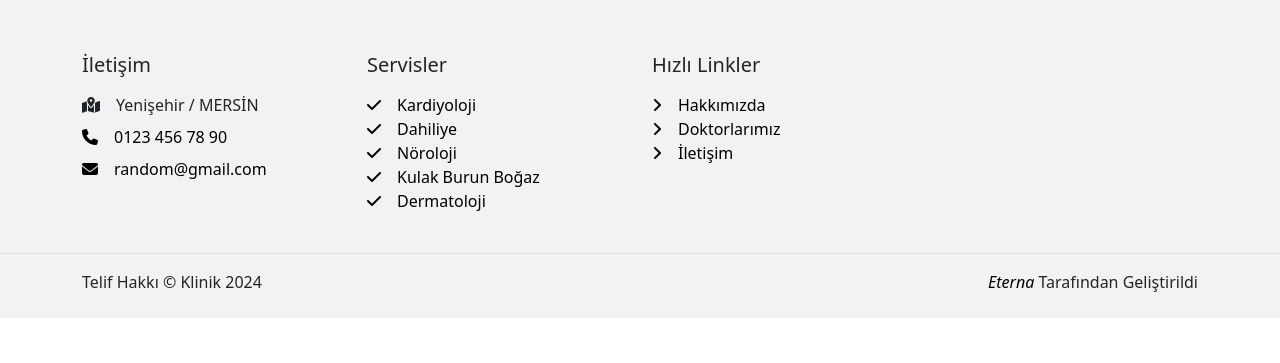
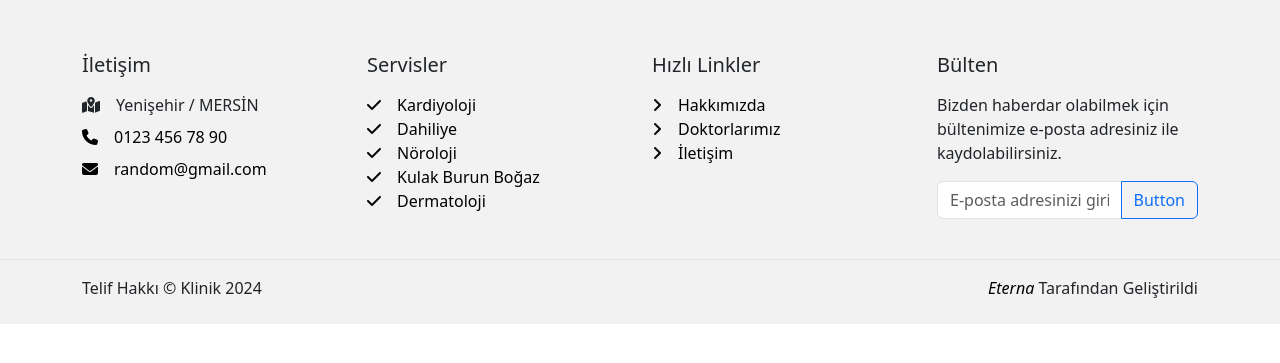
Before and after one commit to ahmetkanbaz/Clinic, a plain HTML site: page index.html in a window 1280 px wide. Shown: the part 91-454 px from the top of the page. Drawn offline with nearby package versions, Linux system fonts and the light colour scheme.

Commit message:
Clinic-Footer-Done

```diff
--- a/index.html
+++ b/index.html
@@ -170,6 +170,15 @@
               <li><a href="#"><span class="fa-solid fa-angle-right me-3"></span>İletişim</a></li>
             </ul>
           </div>
+
+          <div class="col-lg-3 col-md-4 col-sm-6 col-12 mt-3 mt-lg-0">
+            <h5 class="mb-3">Bülten</h5>
+            <p>Bizden haberdar olabilmek için bültenimize e-posta adresiniz ile kaydolabilirsiniz.</p>
+            <div class="input-group mb-3">
+              <input type="text" class="form-control shadow-none" placeholder="E-posta adresinizi giriniz..." aria-label="E-posta adresi" aria-describedby="saveEmailButton">
+              <button class="btn btn-outline-primary" type="button" id="saveEmailButton">Button</button>
+            </div>
+          </div>
         </div>
       </div>
       <div class="border-top pt-3 mt-4">
```
